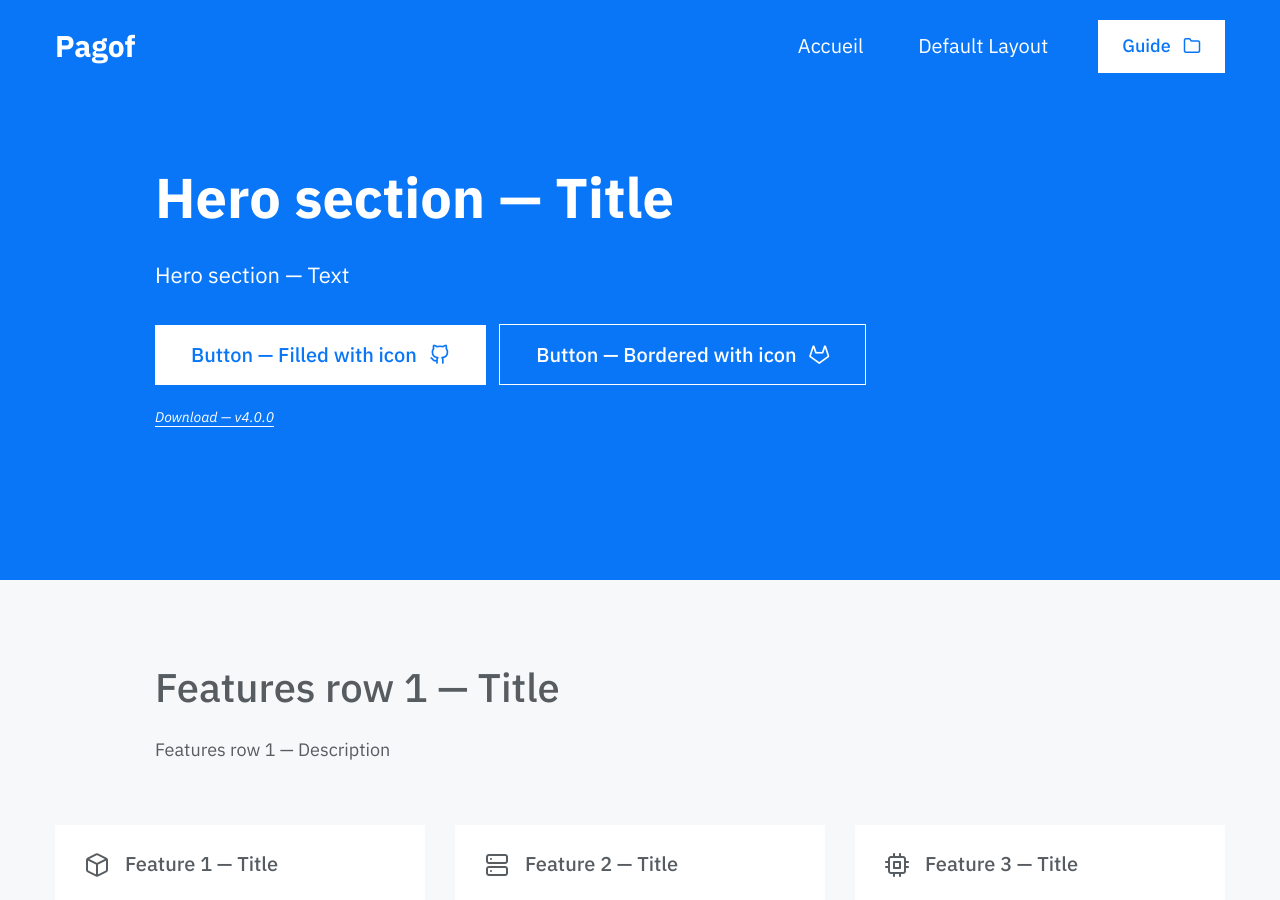
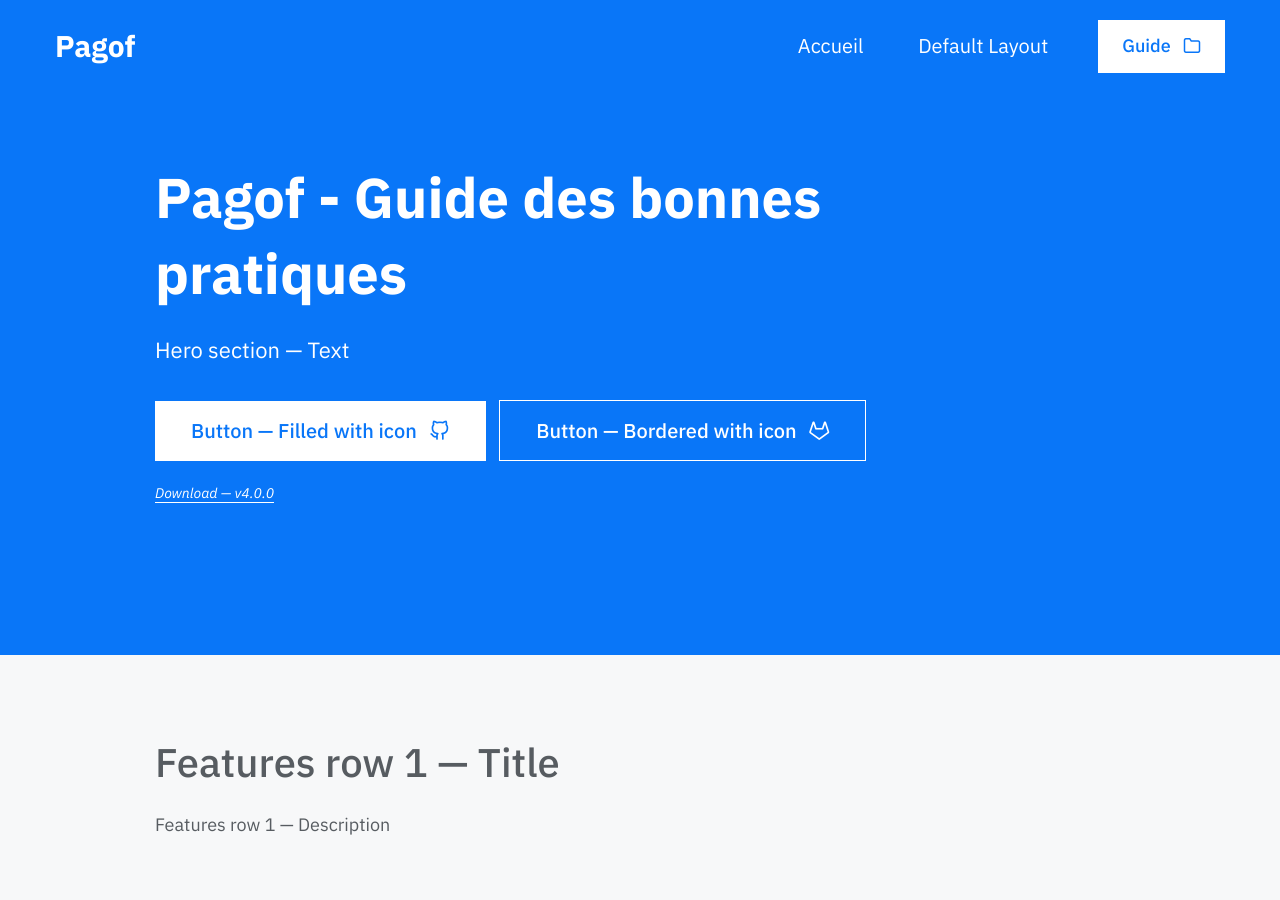
Before and after one commit to cecilaki/guide, a Jekyll site: the page built from index.md, in a window 1280 px wide and 900 px high. Built offline with Jekyll 4.4.1, drawn with Linux system fonts in a browser that asks for light colours; some web fonts are replaced.

Commit message:
Update index.md

```diff
--- a/index.md
+++ b/index.md
@@ -7,7 +7,7 @@ keywords: # Define keywords for search engines
 
 # Hero section
 hero:
-    title: Hero section — Title
+    title: Pagof - Guide des bonnes pratiques
     text: Hero section — Text
     background_image: # Paste image URL to display image in background of hero section
     buttons: # Add buttons below, there are examples with all available options
```
